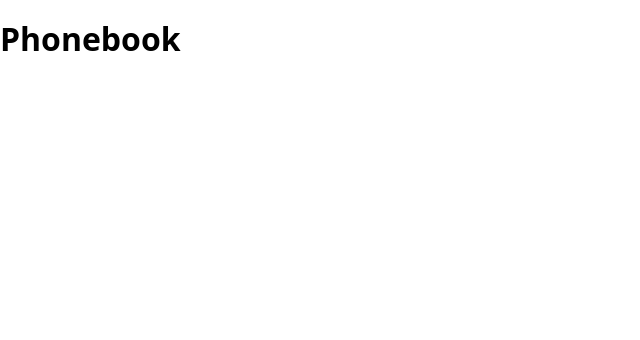
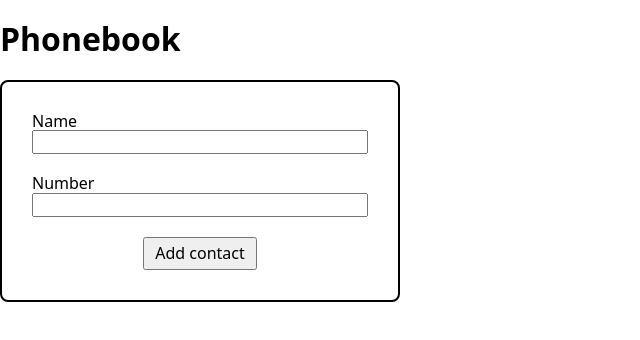
Before and after one commit to andriiyakymiv/goit-react-hw-03, a React (Vite) app: page / in a window 1280 px wide. Shown: the top 340 px of the page, without its empty margins (0-640 px from the left). Built offline with nearby package versions, Linux system fonts and the light colour scheme.

Commit message:
Add component (ContactForm) and function addContact

```diff
--- a/src/App.jsx
+++ b/src/App.jsx
@@ -1,10 +1,33 @@
+import { useState } from 'react';
+import { useLocalStorage } from './hooks/useLocalStorage';
+
+import contactsData from './data/contacts.json';
+import ContactForm from './components/ContactForm/ContactForm';
+
 import './App.css';
 
 function App() {
+  // const [searchValue, setSearchValue] = useState('');
+  const [contacts, setContacts] = useLocalStorage('key-contacts', contactsData);
+
+  // const handleChange = e => {
+  //   setSearchValue(e.target.value.toLowerCase().trim());
+  // };
+
+  const addContact = contact => {
+    setContacts([...contacts, contact]);
+  };
+
+  // const handleDelete = id => {
+  //   setContacts(contacts.filter(contact => contact.id !== id));
+  // };
+
+  // const filteredContacts = contacts.filter(({ name }) => name.toLowerCase().includes(searchValue));
 
   return (
     <>
       <h1>Phonebook</h1>
+      <ContactForm addContact={addContact} />
     </>
   );
 };
--- a/src/components/ContactForm/ContactForm.jsx
+++ b/src/components/ContactForm/ContactForm.jsx
@@ -0,0 +1,57 @@
+import { ErrorMessage, Field, Form, Formik } from 'formik';
+import * as Yup from 'yup';
+
+import { nanoid } from 'nanoid';
+import { useId } from 'react';
+
+import style from './ContactForm.module.css';
+
+const initValues = {
+  name: '',
+  number: '',
+};
+
+const ContactSchema = Yup.object().shape({
+  name: Yup.string().min(3, 'Too short').max(50, 'Too long').required(),
+  number: Yup.string()
+    .matches(/^\d{3}-\d{2}-\d{2}$/, 'Phone must be in format 111-11-11')
+    .min(3, 'Too short')
+    .max(50, 'Too long')
+    .required(),
+});
+
+const ContactForm = ({ addContact }) => {
+  const nameId = useId();
+  const numberId = useId();
+
+  const handleSubmit = (values, actions) => {
+    const newContact = { ...values, id: nanoid() };
+    addContact(newContact);
+
+    actions.resetForm();
+  };
+
+  return (
+    <Formik initialValues={initValues} onSubmit={handleSubmit} validationSchema={ContactSchema}>
+      <Form className={style.form}>
+        <div className={style.fieldWrapper}>
+          <label htmlFor={nameId}>Name</label>
+          <Field className={style.field} name="name" type="text" id={nameId} />
+          <ErrorMessage className={style.error} name="name" component="span" />
+        </div>
+
+        <div className={style.fieldWrapper}>
+          <label htmlFor={numberId}>Number</label>
+          <Field className={style.field} name="number" type="text" id={numberId} />
+          <ErrorMessage className={style.error} name="number" component="span" />
+        </div>
+
+        <button className={style.btn} type="submit">
+          Add contact
+        </button>
+      </Form>
+    </Formik>
+  );
+};
+
+export default ContactForm;
--- a/src/components/ContactForm/ContactForm.module.css
+++ b/src/components/ContactForm/ContactForm.module.css
@@ -0,0 +1,35 @@
+.form {
+    width: 400px;
+
+    margin-bottom: 40px;
+    padding: 30px;
+
+    border: 2px solid #000000;
+    border-radius: 8px;
+}
+
+.fieldWrapper {
+    position: relative;
+}
+
+.field {
+    display: block;
+    width: 100%;
+    margin-bottom: 20px;
+}
+
+.error {
+    position: absolute;
+    bottom: -20px;
+    left: 0;
+
+    color: #ff0000;
+}
+
+.btn {
+    display: block;
+    margin-left: auto;
+    margin-right: auto;
+    margin-top: 10px;
+    padding: 5px 10px;
+}
--- /dev/null
+++ b/src/data/contacts.json
@@ -0,0 +1,6 @@
+[
+  { "id": "id-1", "name": "Rosie Simpson", "number": "459-12-56" },
+  { "id": "id-2", "name": "Hermione Kline", "number": "443-89-12" },
+  { "id": "id-3", "name": "Eden Clements", "number": "645-17-79" },
+  { "id": "id-4", "name": "Annie Copeland", "number": "227-91-26" }
+]
--- /dev/null
+++ b/src/hooks/useLocalStorage.js
@@ -0,0 +1,18 @@
+import { useEffect, useState } from "react";
+
+export const useLocalStorage = (key, defaultValue) => {
+  const [value, setValue] = useState(() => {
+    try {
+      return JSON.parse(localStorage.getItem(key)) || defaultValue;
+    } catch (error) {
+      console.log(error);
+      return defaultValue;
+    }
+  });
+
+  useEffect(() => {
+    localStorage.setItem(key, JSON.stringify(value));
+  }, [key, value]);
+
+  return [value, setValue];
+};
```
